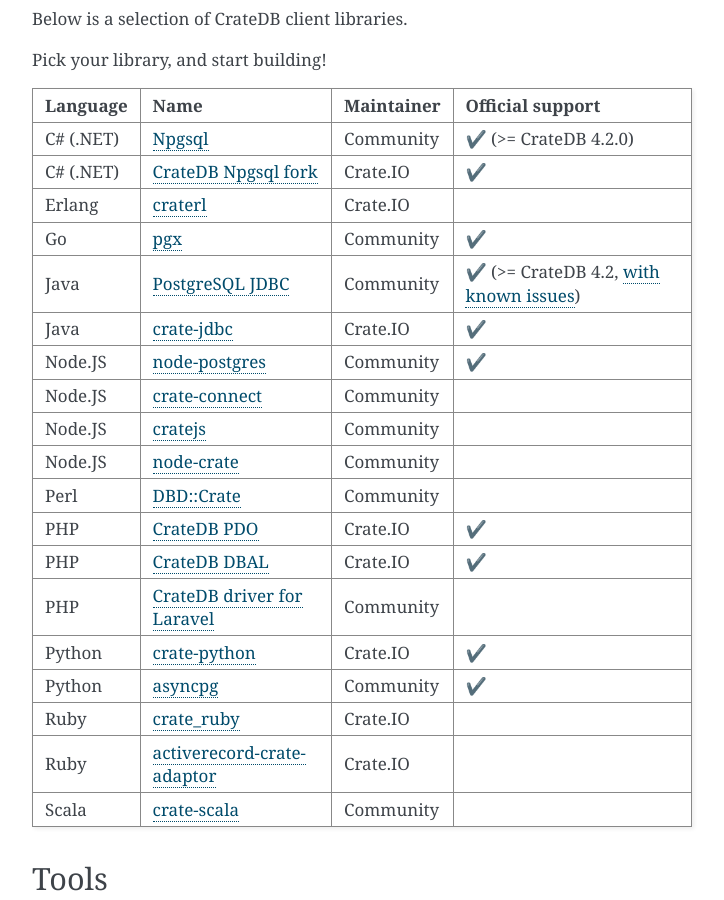
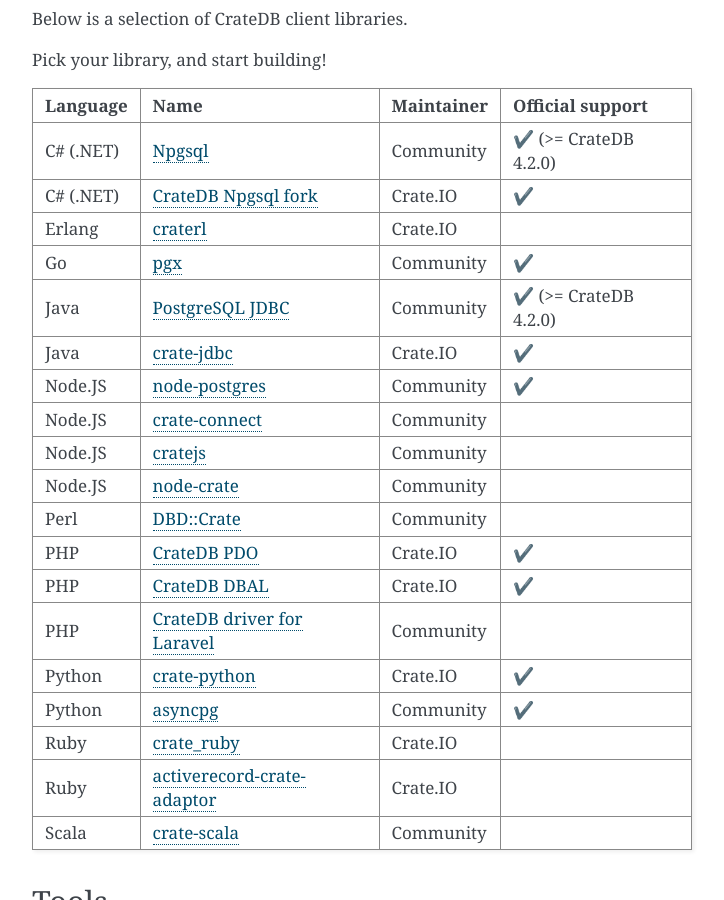
Before and after one commit to crate/crate-clients-tools, a Sphinx documentation site: the page built from docs/index.rst, in a window 1280 px wide and 900 px high, scrolled down 725 px. Shown: the whole window, without its empty margins (388-1112 px from the left). Built offline with Sphinx 7.4.7, drawn with Linux system fonts in a browser that asks for light colours.

Commit message:
Remove known issues mention

```diff
--- a/docs/index.rst
+++ b/docs/index.rst
@@ -63,7 +63,7 @@
     * - Java
       - `PostgreSQL JDBC`_
       - Community
-      - ✔️  (>= CrateDB 4.2, `with known issues`_)
+      - ✔️  (>= CrateDB 4.2.0)
     * - Java
       - `crate-jdbc`_
       - Crate.IO
@@ -219,4 +219,3 @@
 .. _SQLPad: https://rickbergfalk.github.io/sqlpad/
 .. _StreamSets: https://streamsets.com/opensource
 .. _superuser: https://crate.io/docs/crate/reference/en/latest/admin/user-management.html
-.. _with known issues: https://github.com/crate/crate/issues?q=is%3Aopen+is%3Aissue+label%3A%22driver%3A+PostgreSQL+JDBC%22
```
